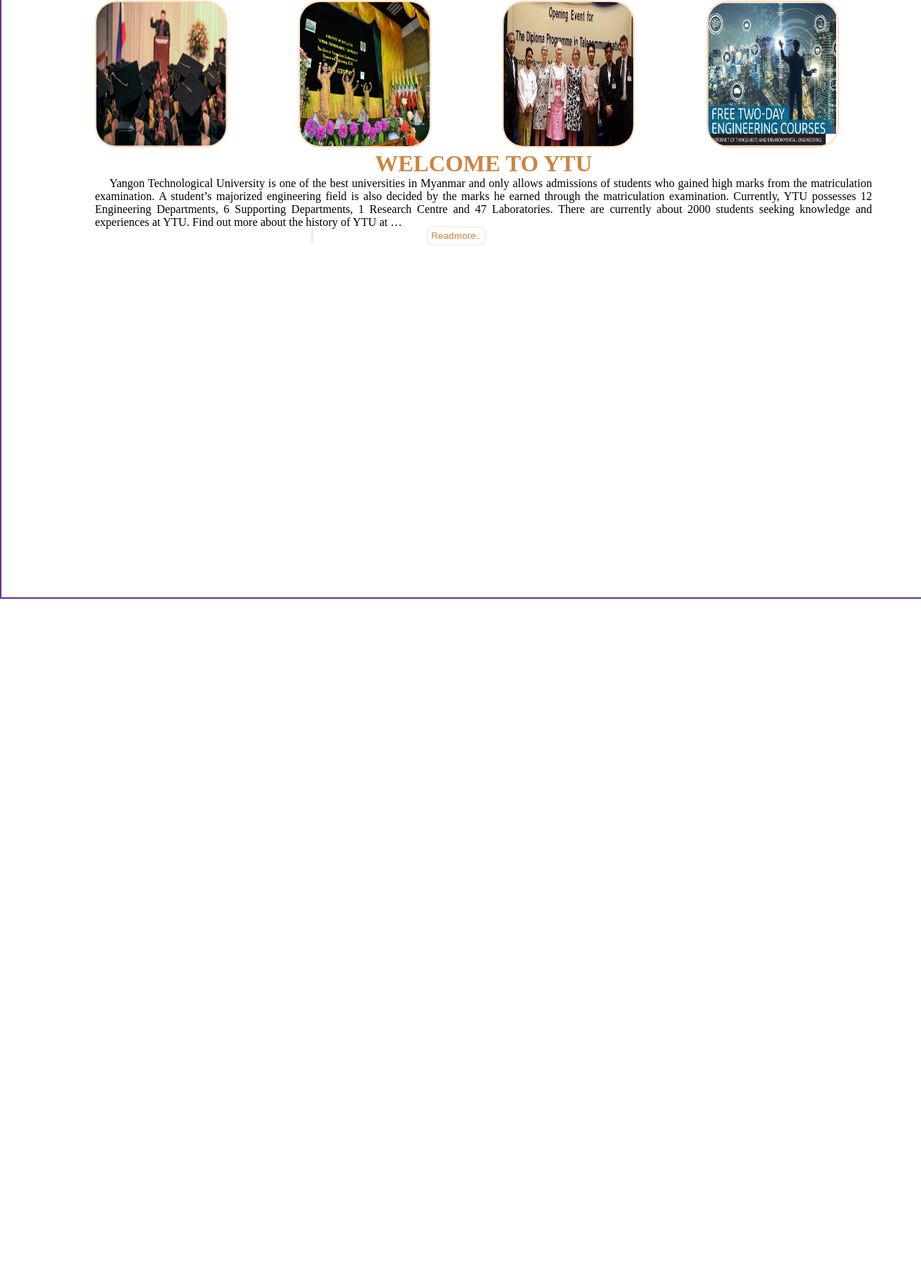
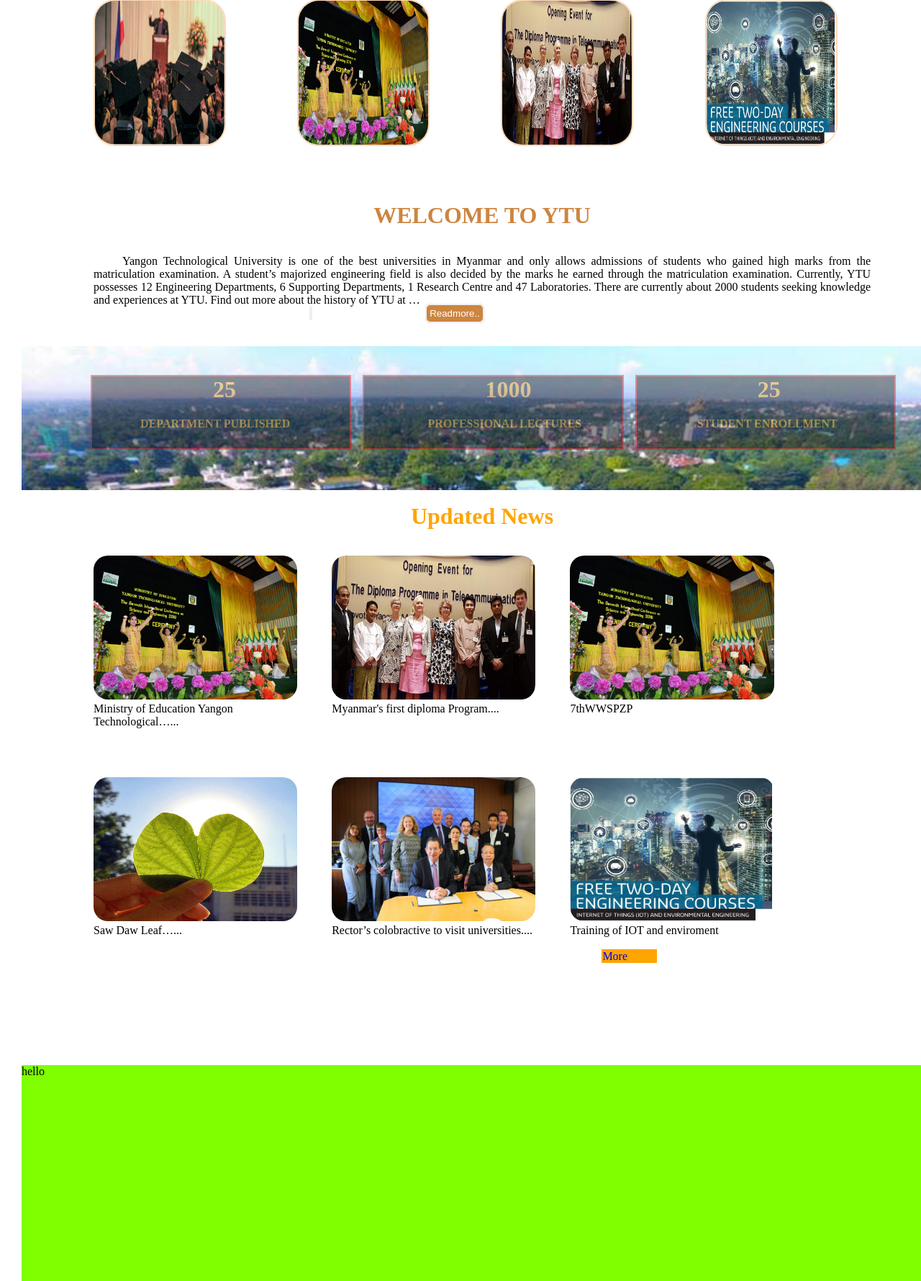
Before and after one commit to hareom284/Pre_intership01, a PHP site: the page made by upload(may27)/Assignment2/index.html in a window 1280 px wide. Shown: the part 2093-3873 px from the top of the page at 72% size. Before the commit the page ends 2925 px from the top, so only its background shows below. Run offline with PHP 8.4, Linux system fonts and the light colour scheme.

Commit message:
update files at 10:34 am still left footer design and slider image

```diff
--- a/upload(may27)/Assignment2/index.html
+++ b/upload(may27)/Assignment2/index.html
@@ -6,7 +6,7 @@
   <meta name="viewport" content="width=device-width, initial-scale=1.0">
   <title>Yangon Technological University</title>
   <link rel="stylesheet" href="style.css">
-  <link rel="icon" href="icon.png">
+  <link rel="icon" href="images/icon.png">
 </head>
 
 <body>
@@ -112,21 +112,102 @@
           style="border:2px solid peachpuff;border-radius: 30px; "></div>
     </div>
     <div class="welcometotyu">
-      <h1 style="text-align: center;color: peru;"> WELCOME TO YTU</h1>
-      <p style="text-align: justify; text-indent: 20px; padding-left: 100px; padding-right: 100px;">Yangon Technological
+      <h1 style="text-align: center;color: peru;"><br><br> WELCOME TO YTU</h1><br><br>
+      <p style="text-align: justify; text-indent: 40px; padding-left: 100px; padding-right: 100px;">Yangon Technological
         University is one of the best universities in Myanmar and only allows admissions of students who gained high
         marks from the matriculation examination. A student’s majorized engineering field is also decided by the marks
         he earned through the matriculation examination. Currently, YTU possesses 12 Engineering Departments, 6
         Supporting Departments, 1 Research Centre and 47 Laboratories. There are currently about 2000 students seeking
         knowledge and experiences at YTU. Find out more about the history of YTU at …</p>
-        <button style="margin-left: 400px; "><a href="" style="color: peru;">Readmore..</a></button>
+      <button style="margin-left: 400px; "><a href=""
+          style="background-color:peru;color: white;">Readmore..</a></button>
 
     </div>
+    <br><br>
     <div class="section">
+      &nbsp;&nbsp;&nbsp;&nbsp;&nbsp;&nbsp;&nbsp;&nbsp;&nbsp;&nbsp;&nbsp;&nbsp;&nbsp;&nbsp;&nbsp;&nbsp;&nbsp;&nbsp;&nbsp;&nbsp;&nbsp;&nbsp;&nbsp;&nbsp;
+      <div class="publish">
+        <h1 style="color:orange; padding-left: 40px;">25</h1>
+        <h4 style="color:orange;padding-top: 20px;margin-left:-144px;text-align: center;">DEPARTMENT PUBLISHED</h4>
+      </div>&nbsp;&nbsp;&nbsp;&nbsp;
+      <div class="lecture">
+        <h1 style="color:orange; padding-left: 40px;">1000</h1>
+        <h4 style="color:orange;padding-top: 20px;margin-left: -40px;">PROFESSIONAL LECTURES</h4>
+      </div>&nbsp;&nbsp;&nbsp;&nbsp;
+      <div class="entroll">
+        <h1 style="color:orange; padding-left: 40px;">25</h1>
+        <h4 style="color:orange;padding-top: 20px;margin-left: -44px;">STUDENT ENROLLMENT</h4>
+      </div>&nbsp;&nbsp;&nbsp;&nbsp;
+    </div>
+    <br>
+    <div class="updatenews">
+      <h1 style="text-align: center;color:orange;">Updated News</h1>
+    </div>
+    <div class="updatenews">
+      <br><br>
+      <div class="cardnews1">
+
+        <div class="hello2">
+          <img src="images/card1.jpg" alt="Avatar" style="width:100%" height="200px">
+          <div class="container">
+
+            <p>Ministry of Education Yangon Technological…...</p>
+          </div>
+        </div>
+         &nbsp;&nbsp;&nbsp;&nbsp;&nbsp;&nbsp;&nbsp;&nbsp;&nbsp;&nbsp;&nbsp;&nbsp;
+        <div class="hello2">
+          <img src="images/card2.jpg" alt="Avatar" style="width:100%" height="200px">
+          <div class="container">
+
+            <p>Myanmar's first diploma Program....</p>
+          </div>
+        </div>
+        &nbsp;&nbsp;&nbsp;&nbsp;&nbsp;&nbsp;&nbsp;&nbsp;&nbsp;&nbsp;&nbsp;&nbsp;
+        <div class="hello2">
+          <img src="images/card1.jpg" alt="Avatar" style="width:100%" height="200px">
+          <div class="container">
+
+            <p>7thWWSPZP</p>
+          </div>
+        </div>
+        &nbsp;&nbsp;&nbsp;&nbsp;&nbsp;&nbsp;&nbsp;&nbsp;&nbsp;&nbsp;&nbsp;&nbsp;&nbsp;
+      </div>
+      <br><br><br><br><br><br>
+      <div class="cardnews2">
+
+        <div class="hello2">
+          <img src="images/card4.jpg" alt="Avatar" width="100%" height="200px">
+          <div class="container">
+
+            <p>Saw Daw Leaf…...</p>
+          </div>
+        </div>
+         &nbsp;&nbsp;&nbsp;&nbsp;&nbsp;&nbsp;&nbsp;&nbsp;&nbsp;&nbsp;&nbsp;&nbsp;
+        <div class="hello2">
+          <img src="images/cardfive.jpg" alt="Avatar" width="100%" height="200px">
+          <div class="container">
+
+            <p>Rector’s colobractive to visit universities....</p>
+          </div>
+        </div>
+        &nbsp;&nbsp;&nbsp;&nbsp;&nbsp;&nbsp;&nbsp;&nbsp;&nbsp;&nbsp;&nbsp;&nbsp;
+        <div class="hello2">
+          <img src="images/cardsix.jpg" alt="Avatar" width="100%" height="200px">
+          <div class="container">
+
+            <p>Training of IOT and enviroment
+        </div>
+        <br>
+        &nbsp;&nbsp;&nbsp;&nbsp;&nbsp;&nbsp;&nbsp;&nbsp;&nbsp;&nbsp;
+        <a href="#" style="background-color: orange;text-decoration: none;border: 1px solid orange;padding-right: 40px;text-align: right;">More</a>
+      </div>
 
     </div>
   </div>
 
+<footer>
+  hello
+</footer>
 
 
 </body>
--- a/upload(may27)/Assignment2/style.css
+++ b/upload(may27)/Assignment2/style.css
@@ -86,9 +86,9 @@
 .cardsection
 {
     width: 100%;
-    height: 1700px;
+    height: 2200px;
     margin-top: 527px;
-    border: 2px solid rebeccapurple;
+
 
     padding-left: 30px;
     position: relative;
@@ -192,7 +192,79 @@
   }
   .welcometoytu
   {
-
+    padding-top: 200px;
     margin-left: 200px;
     margin-right: 200px;
   }
+  /*image section*/
+  .section
+  {
+    background-image: url(images/ytusection.jpg);
+    width: 100%;
+    height: 200px;
+    background-repeat: no-repeat;
+    background-size: cover;
+    display: flex;
+  }
+  .publish
+  { padding-left: 10%;
+    border: 2px solid red;
+    height: 100px;
+    margin-top: 40px;
+    background-color:black;
+    opacity: 40%;
+    width: 18%;
+  }
+  .lecture
+  {
+    padding-left: 10%;
+    border: 2px solid red;
+    height: 100px;
+    margin-top: 40px;
+    background-color:black;
+    opacity: 40%;
+    width: 18%;
+  }
+  .entroll
+  { padding-left: 10%;
+    border: 2px solid red;
+    height: 100px;
+    margin-top: 40px;
+    background-color:black;
+    opacity: 40%;
+    width: 18%;
+  }
+  /*ytu event */
+  .updatenews
+  {
+
+  }
+  .cardnews1
+  {
+    display: flex;
+    padding-left: 100px;
+
+  }
+  .cardnews2
+  {
+    display: flex;
+    padding-left: 100px;
+  }
+
+  .hello2
+  {
+    width: 24%;
+    height: 200px;
+  }
+
+  .hello2 img
+  {
+    border-radius: 20px;
+
+  }
+  footer
+  { margin-top: 200px;
+    width: 100%;
+    height: 300px;
+    background-color: chartreuse;
+  }
```
Also changed, not shown: upload(may27)/Assignment2/images/card1.jpg (added), upload(may27)/Assignment2/images/card2.jpg (added), upload(may27)/Assignment2/images/card3.jpg (added), upload(may27)/Assignment2/images/card4.jpg (added), upload(may27)/Assignment2/images/cardfive.jpg (added), upload(may27)/Assignment2/images/cardsix.jpg (added), upload(may27)/Assignment2/images/ytusection.jpg (added).
